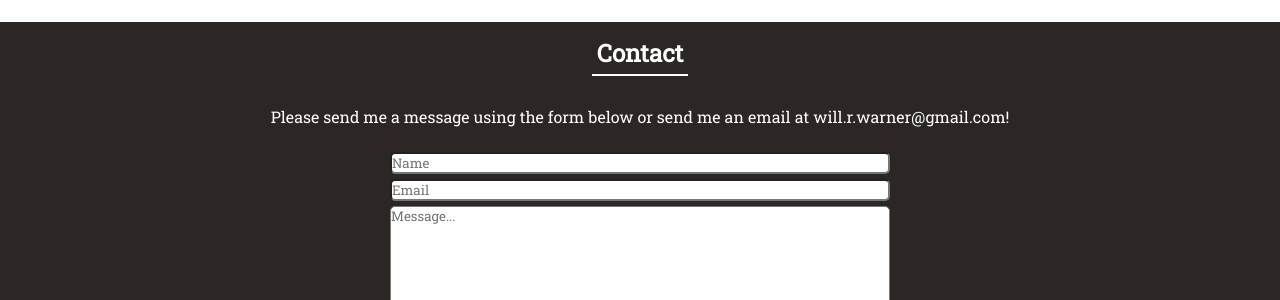
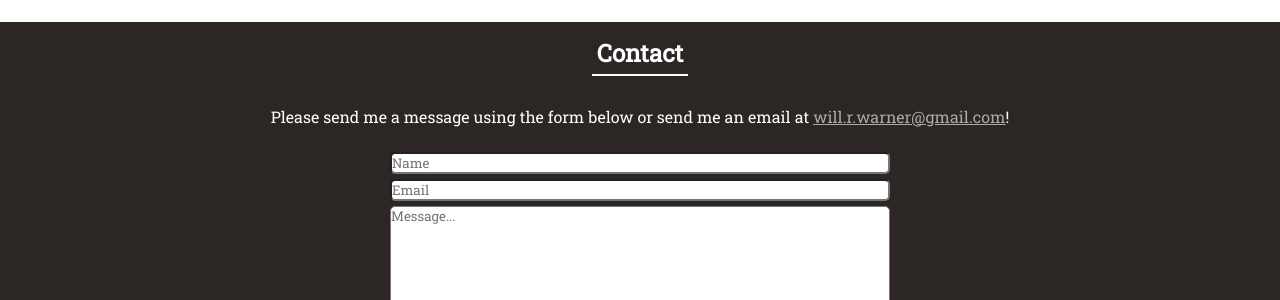
Before and after one commit to cofad/portfolio, a PHP site: page / in a window 1280 px wide. Shown: the part 3600-3900 px from the top of the page. Run offline with PHP 8.4, Linux system fonts and the light colour scheme.

Commit message:
Added contact link for email

```diff
--- a/index.html
+++ b/index.html
@@ -514,7 +514,9 @@
         <h1 class="section__title">Contact</h1>
         <p class="contact__text">
           Please send me a message using the form below or send me an email at
-          will.r.warner@gmail.com!
+          <a class="contact__link" href="mailto:will.r.warner@gmail.com"
+            >will.r.warner@gmail.com</a
+          >!
         </p>
         <h2
           class="contact__status-receiver"
--- a/main.css
+++ b/main.css
@@ -459,6 +459,10 @@
   margin: 0 0 25px 0;
 }
 
+.contact__link {
+  color: #aaa;
+}
+
 /*---------------------------------*/
 /*----------Media Queries----------*/
 /*---------------------------------*/
```
